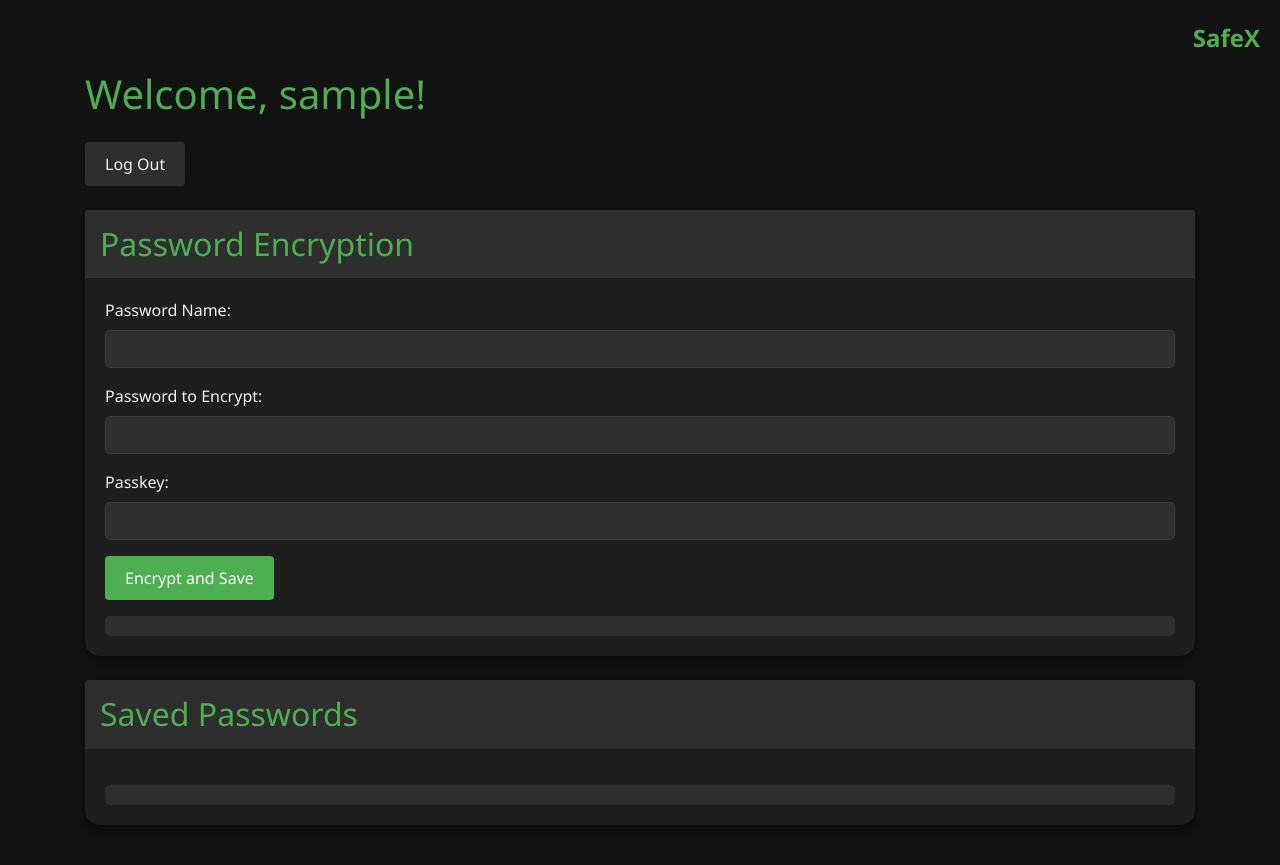
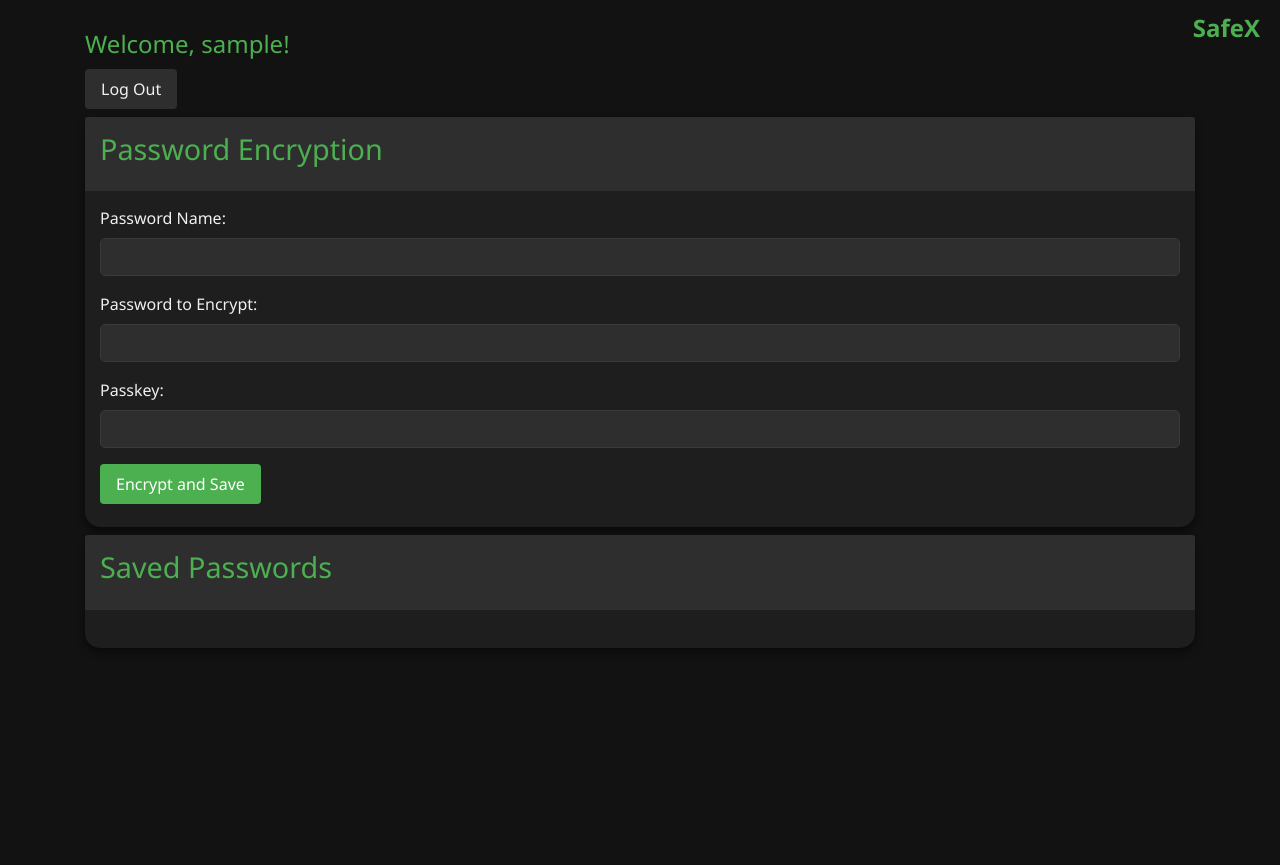
Before and after one commit to psuyog910/SafeX, a Flask app: page /dashboard in a window 1280 px wide. After the commit the page ends 610 px from the top, so only its background shows below. Run offline with Flask 3, Linux system fonts and the light colour scheme; the visitor is signed in with stand-in values (Sample User, id 1); data that the repository does not hold is empty; some libraries are stand-ins or nearby versions.

Commit message:
Update dashboard.html

```diff
--- a/templates/dashboard.html
+++ b/templates/dashboard.html
@@ -2,7 +2,7 @@
 <html lang="en">
 <head>
     <meta charset="UTF-8">
-    <meta name="viewport" content="width=device-width, initial-scale=1.0">
+    <meta name="viewport" content="width=device-width, initial-scale=1.0, shrink-to-fit=no">
     <title>SecurePass - Dashboard</title>
     <link href="https://stackpath.bootstrapcdn.com/bootstrap/4.5.2/css/bootstrap.min.css" rel="stylesheet">
     <link href="https://cdnjs.cloudflare.com/ajax/libs/font-awesome/5.15.3/css/all.min.css" rel="stylesheet">
@@ -22,11 +22,11 @@
             color: var(--text-color);
             font-family: 'Segoe UI', Tahoma, Geneva, Verdana, sans-serif;
             margin: 0;
-            padding: 20px;
+            padding: 10px;
         }
 
         .container {
-            margin-top: 50px;
+            margin-top: 20px;
         }
 
         .card {
@@ -44,42 +44,32 @@
             padding: 15px;
             font-size: 1.2em;
             font-weight: bold;
+            border-radius: 15px 15px 0 0;
         }
 
         .card-body {
-            padding: 20px;
+            padding: 15px;
         }
 
         h1, h2 {
             color: var(--accent-color);
-            margin-bottom: 20px;
+            margin-bottom: 10px;
+            font-size: 1.5em;
         }
 
         .btn-primary {
             background-color: var(--accent-color);
             border: none;
-            padding: 10px 20px;
+            padding: 8px 16px;
             font-size: 16px;
-        }
-
-        .btn-primary:hover {
-            background-color: #45a049;
-            transform: translateY(-2px);
-            box-shadow: 0 6px 12px rgba(0, 0, 0, 0.3);
         }
 
         .btn-secondary {
             background-color: var(--card-bg);
             color: var(--text-color);
             border: none;
-            padding: 10px 20px;
+            padding: 8px 16px;
             font-size: 16px;
-        }
-
-        .btn-secondary:hover {
-            background-color: #3e3e3e;
-            transform: translateY(-2px);
-            box-shadow: 0 6px 12px rgba(0, 0, 0, 0.3);
         }
 
         .form-control {
@@ -87,60 +77,28 @@
             color: var(--text-color);
             border: 1px solid #3a3a3a;
             border-radius: 5px;
-            padding: 10px;
+            padding: 8px;
         }
 
         .password-item {
             display: flex;
-            justify-content: space-between;
-            align-items: center;
-            margin-bottom: 10px;
+            flex-direction: column;
+            margin-bottom: 15px;
             background-color: var(--card-bg);
-            padding: 15px;
+            padding: 10px;
             border-radius: 5px;
             transition: background-color 0.3s ease;
         }
 
-        .password-item:hover {
-            background-color: #3a3a3a;
+        .password-name {
+            font-weight: bold;
+            margin-bottom: 10px;
+            word-break: break-word;
         }
 
         .password-actions {
             display: flex;
             gap: 10px;
-        }
-
-        .decrypt-btn {
-            background-color: var(--highlight-color);
-            color: var(--primary-bg);
-        }
-
-        .decrypt-btn:hover {
-            background-color: #FF9800;
-        }
-
-        .delete-btn {
-            background-color: var(--danger-color);
-        }
-
-        .delete-btn:hover {
-            background-color: #D32F2F;
-        }
-
-        .safex-name {
-            position: absolute;
-            top: 20px;
-            right: 20px;
-            font-size: 24px;
-            color: var(--accent-color);
-            font-weight: bold;
-        }
-
-        #encrypt-result, #decrypt-result {
-            margin-top: 20px;
-            padding: 10px;
-            border-radius: 5px;
-            background-color: var(--card-bg);
         }
 
         .modal-content {
@@ -155,17 +113,61 @@
         .modal-footer {
             border-top: 1px solid var(--card-bg);
         }
+
+        /* New styles for SafeX logo */
+        .safex-logo {
+            position: absolute;
+            top: 10px;
+            right: 20px;
+            color: var(--accent-color);
+            font-size: 1.5em;
+            font-weight: bold;
+        }
+
+        @media (min-width: 768px) {
+            .password-item {
+                flex-direction: row;
+                justify-content: space-between;
+                align-items: center;
+            }
+
+            .password-name {
+                margin-bottom: 0;
+                margin-right: 10px;
+            }
+        }
+
+        @media (max-width: 576px) {
+            h1, h2 {
+                font-size: 1.2em;
+            }
+            .btn {
+                padding: 6px 12px;
+                font-size: 14px;
+            }
+            .form-control {
+                padding: 6px;
+            }
+            .card-body {
+                padding: 10px;
+            }
+            .password-item {
+                padding: 8px;
+            }
+            .safex-logo {
+                font-size: 1.2em;
+            }
+        }
     </style>
 </head>
 <body>
-    <div class="safex-name">SafeX</div>
+    <div class="safex-logo">SafeX</div>
     <div class="container">
-        <h1 class="mb-4">Welcome, {{ name }}!</h1>
-        <a href="{{ url_for('logout') }}" class="btn btn-secondary mb-4">Log Out</a>
-
-        <div class="card mb-4">
+        <h1>Welcome, {{ name }}!</h1>
+        <a href="{{ url_for('logout') }}" class="btn btn-secondary mb-2">Log Out</a>
+        <div class="card mb-2">
             <div class="card-header">
-                <h2 class="mb-0">Password Encryption</h2>
+                <h2>Password Encryption</h2>
             </div>
             <div class="card-body">
                 <form id="encrypt-form">
@@ -183,27 +185,27 @@
                     </div>
                     <button type="submit" class="btn btn-primary">Encrypt and Save</button>
                 </form>
-                <div id="encrypt-result" class="mt-3"></div>
+                <div id="encrypt-result" class="mt-2"></div>
             </div>
         </div>
 
         <div class="card">
             <div class="card-header">
-                <h2 class="mb-0">Saved Passwords</h2>
+                <h2>Saved Passwords</h2>
             </div>
             <div class="card-body">
                 <div id="password-list">
                     {% for password in passwords %}
                         <div class="password-item" data-id="{{ password.id }}">
-                            <span>{{ password.name }}</span>
+                            <div class="password-name">{{ password.name }}</div>
                             <div class="password-actions">
-                                <button class="btn btn-sm decrypt-btn" data-id="{{ password.id }}">Decrypt</button>
-                                <button class="btn btn-sm delete-btn" data-id="{{ password.id }}">Delete</button>
+                                <button class="btn btn-info decrypt-btn" data-id="{{ password.id }}">Decrypt</button>
+                                <button class="btn btn-danger delete-btn" data-id="{{ password.id }}">Delete</button>
                             </div>
                         </div>
                     {% endfor %}
                 </div>
-                <div id="decrypt-result" class="mt-3"></div>
+                <div id="decrypt-result" class="mt-2"></div>
             </div>
         </div>
     </div>
@@ -302,7 +304,7 @@
                     passwordList.empty();
                     data.forEach(function(password) {
                         var passwordItem = $('<div class="password-item" data-id="' + password.id + '"></div>');
-                        passwordItem.append('<span>' + password.name + '</span>');
+                        passwordItem.append('<div class="password-name">' + password.name + '</div>');
                         var actions = $('<div class="password-actions"></div>');
                         actions.append('<button class="btn btn-sm btn-info decrypt-btn" data-id="' + password.id + '">Decrypt</button>');
                         actions.append('<button class="btn btn-sm btn-danger delete-btn" data-id="' + password.id + '">Delete</button>');
```
